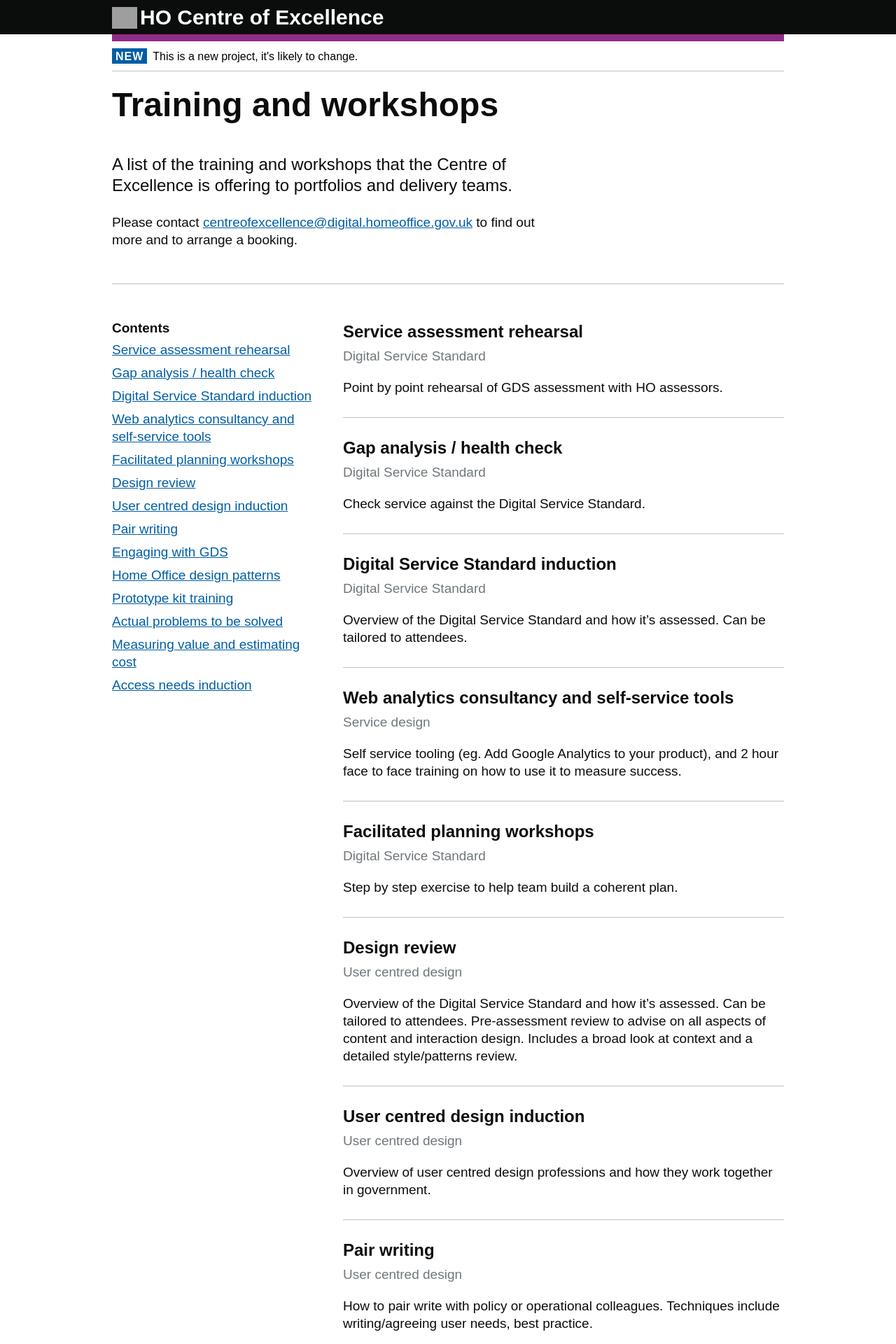
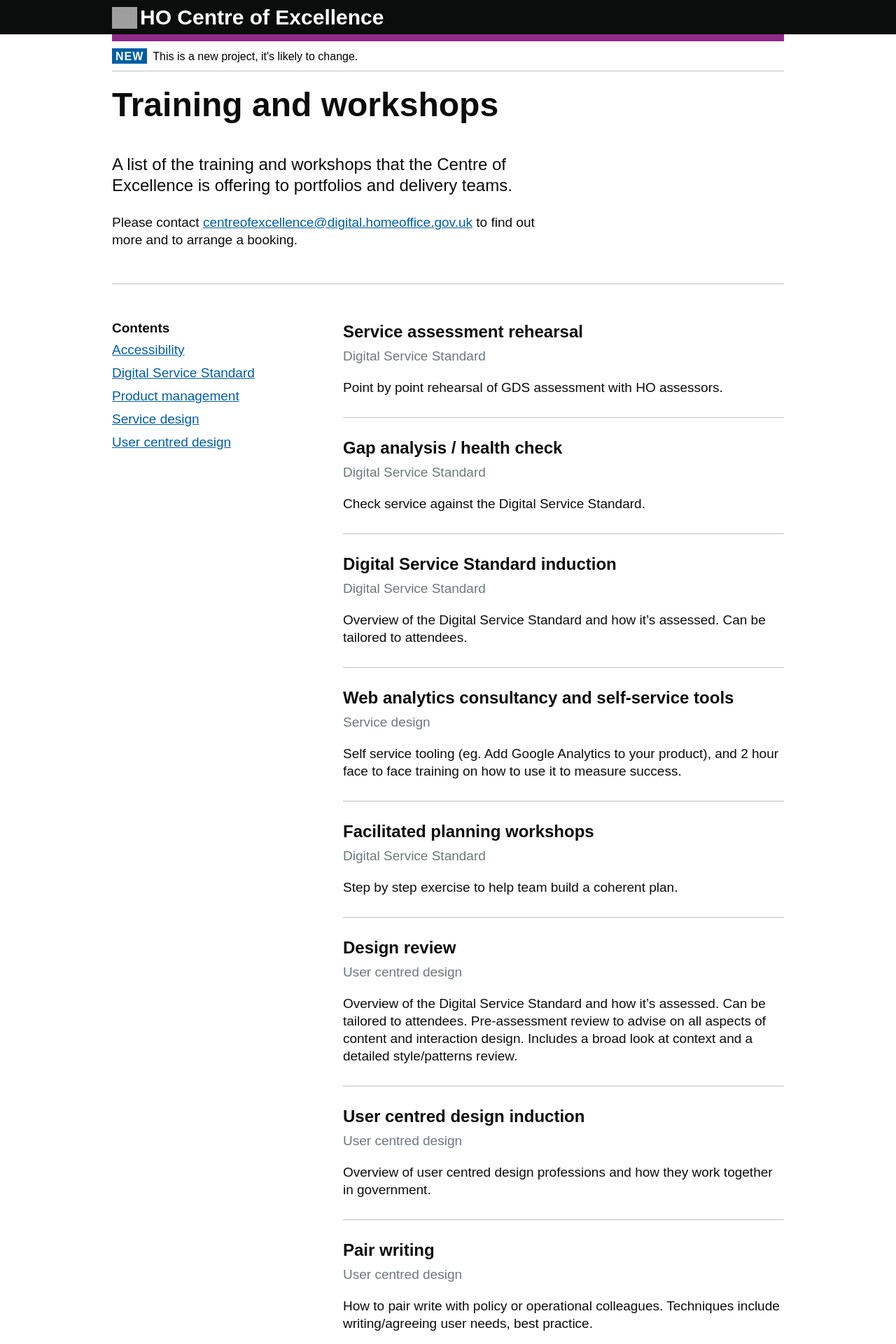
Before and after one commit to Abdul2/coe, a Jekyll site: the page built from index.md, in a window 1280 px wide. Shown: the top 1920 px of the page at 70% size. Built offline with Jekyll 4.4.1, drawn with Linux system fonts in a browser that asks for light colours; our own code applies the rules of GitHub Pages for plain Markdown files; grey boxes are pictures that could not be loaded.

Commit message:
Replaced table of contents with a filter based on meta tag

```diff
--- a/_includes/footer.html
+++ b/_includes/footer.html
@@ -0,0 +1,3 @@
+<script src="https://code.jquery.com/jquery-1.12.4.min.js" integrity="sha256-ZosEbRLbNQzLpnKIkEdrPv7lOy9C27hHQ+Xp8a4MxAQ=" crossorigin="anonymous"></script>
+
+<script src="/assets/scripts.js"></script>
--- /dev/null
+++ b/_includes/meta-filter.html
@@ -0,0 +1,19 @@
+<h1 class="heading-small">Contents</h1>
+
+<ul class="toc">
+  <li>
+    <a href="#0" class="jsMetaFilter">Accessibility</a>
+  </li>
+  <li>
+    <a href="#0" class="jsMetaFilter">Digital Service Standard</a>
+  </li>
+  <li>
+    <a href="#0" class="jsMetaFilter">Product management</a>
+  </li>
+  <li>
+    <a href="#0" class="jsMetaFilter">Service design</a>
+  </li>
+  <li>
+    <a href="#0" class="jsMetaFilter">User centred design</a>
+  </li>
+</ul>
--- a/_layouts/default.html
+++ b/_layouts/default.html
@@ -1,11 +1,15 @@
 <!DOCTYPE html>
-<!--[if lt IE 9]><html class="lte-ie8" lang="en"><![endif]--><!--[if gt IE 8]><!--><html lang="en">
+<!--[if lt IE 9]><html class="lte-ie8" lang="en"><![endif]-->
+<!--[if gt IE 8]><!-->
+<html lang="en">
 <!--<![endif]-->
 
 {% include head.html %}
 
 <body>
-    <script>document.body.className = ((document.body.className) ? document.body.className + ' js-enabled' : 'js-enabled');</script>
+  <script>
+    document.body.className = ((document.body.className) ? document.body.className + ' js-enabled' : 'js-enabled');
+  </script>
   <div id="skiplink-container">
     <div>
       <a href="#content" class="skiplink">Skip to main content</a>
@@ -39,7 +43,8 @@
 
     <div class="grid-row">
       <div class="column-one-third">
-              {% include toc.html %}
+        <!-- {% include toc.html %} -->
+        {% include meta-filter.html %}
       </div>
 
       <div class="column-two-thirds">
--- a/assets/main.scss
+++ b/assets/main.scss
@@ -1655,3 +1655,20 @@ p strong {
 .toc li {
   margin-bottom: 8px
 }
+
+.content {
+  display: block;
+  border-bottom: solid 1px #bfc1c3;
+  padding-bottom: 30px;
+  margin-bottom: 30px;
+
+  &:last-of-type {
+    border: 0;
+    margin: 0;
+    padding: 0;
+  }
+
+  p:last-of-type {
+    margin-bottom: 0;
+  }
+}
--- /dev/null
+++ b/assets/scripts.js
@@ -0,0 +1,27 @@
+// Make jQuery :contains Case-Insensitive
+// https://css-tricks.com/snippets/jquery/make-jquery-contains-case-insensitive/
+// NEW selector
+jQuery.expr[':'].Contains = function(a, i, m) {
+  return jQuery(a).text().toUpperCase()
+      .indexOf(m[3].toUpperCase()) >= 0;
+};
+
+// OVERWRITES old selecor
+jQuery.expr[':'].contains = function(a, i, m) {
+  return jQuery(a).text().toUpperCase()
+      .indexOf(m[3].toUpperCase()) >= 0;
+};
+
+
+
+
+// Meta filter links
+$('.jsMetaFilter').click(function(e) {
+  e.preventDefault();
+  var filter = $(this).text();
+
+  $('.content').hide();
+  $('.meta:contains("' + filter + '")').parents('.content').show();
+
+  $('html,body').scrollTop(0);
+});
--- a/index.md
+++ b/index.md
@@ -1,6 +1,8 @@
 ---
 layout: default
 ---
+
+<div class="content" markdown="1">
 
 ## Service assessment rehearsal
 
@@ -9,7 +11,12 @@ Digital Service Standard
 
 Point by point rehearsal of GDS assessment with HO assessors.
 
-<hr/>
+</div>
+
+
+
+
+<div class="content" markdown="1">
 
 ## Gap analysis / health check
 
@@ -18,7 +25,11 @@ Digital Service Standard
 
 Check service against the Digital Service Standard.
 
-<hr/>
+</div>
+
+
+
+<div class="content" markdown="1">
 
 ## Digital Service Standard induction
 
@@ -27,7 +38,12 @@ Digital Service Standard
 
 Overview of the Digital Service Standard and how it's assessed. Can be tailored to attendees.
 
-<hr/>
+</div>
+
+
+
+
+<div class="content" markdown="1">
 
 ## Web analytics consultancy and self-service tools
 
@@ -36,7 +52,12 @@ Service design
 
 Self service tooling (eg. Add Google Analytics to your product), and 2 hour face to face training on how to use it to measure success.
 
-<hr/>
+</div>
+
+
+
+
+<div class="content" markdown="1">
 
 ## Facilitated planning workshops
 
@@ -45,7 +66,12 @@ Digital Service Standard
 
 Step by step exercise to help team build a coherent plan.
 
-<hr/>
+</div>
+
+
+
+
+<div class="content" markdown="1">
 
 ## Design review
 
@@ -54,7 +80,12 @@ User centred design
 
 Overview of the Digital Service Standard and how it's assessed. Can be tailored to attendees. Pre-assessment review to advise on all aspects of content and interaction design. Includes a broad look at context and a detailed style/patterns review.
 
-<hr/>
+</div>
+
+
+
+
+<div class="content" markdown="1">
 
 ## User centred design induction
 
@@ -63,7 +94,12 @@ User centred design
 
 Overview of user centred design professions and how they work together in government.
 
-<hr/>
+</div>
+
+
+
+
+<div class="content" markdown="1">
 
 ## Pair writing
 
@@ -72,7 +108,12 @@ User centred design
 
 How to pair write with policy or operational colleagues. Techniques include writing/agreeing user needs, best practice.
 
-<hr/>
+</div>
+
+
+
+
+<div class="content" markdown="1">
 
 ## Engaging with GDS
 
@@ -81,7 +122,12 @@ Digital Service Standard
 
 Help with the practicalities - how to contact GDS, when, and what to show them.
 
-<hr/>
+</div>
+
+
+
+
+<div class="content" markdown="1">
 
 ## Home Office design patterns
 
@@ -90,7 +136,12 @@ User centred design
 
 In-house patterns to complement the GDS design patterns, particularly around internal services.
 
-<hr/>
+</div>
+
+
+
+
+<div class="content" markdown="1">
 
 ## Prototype kit training
 
@@ -99,7 +150,12 @@ User centred design
 
 How to use the GDS prototyping kit to quickly create prototype government services for testing ideas with users. Advanced features to make the prototype as realistic as possible.
 
-<hr/>
+</div>
+
+
+
+
+<div class="content" markdown="1">
 
 ## Actual problems to be solved
 
@@ -108,7 +164,12 @@ Service design
 
 How to identify the problem you want your product or service to solve.
 
-<hr/>
+</div>
+
+
+
+
+<div class="content" markdown="1">
 
 ## Measuring value and estimating cost
 
@@ -117,7 +178,12 @@ Product management
 
 Workshop and tools to help you measure value, estimate cost and track both through delivery.
 
-<hr/>
+</div>
+
+
+
+
+<div class="content" markdown="1">
 
 ## Access needs induction
 
@@ -125,3 +191,5 @@ Accessibility
 {: .meta }
 
 Awareness raising session covering the full range of access needs, what to consider when building services and interactive session with a case study exercise.
+
+</div>
```
Lines whose indentation alone changed are shown as unchanged.
